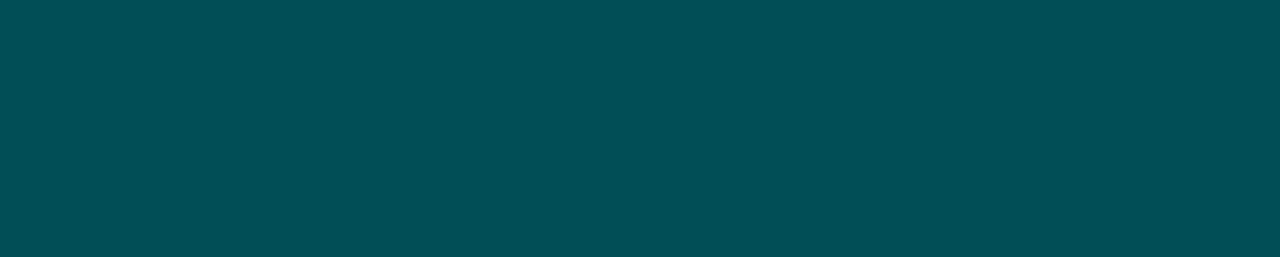
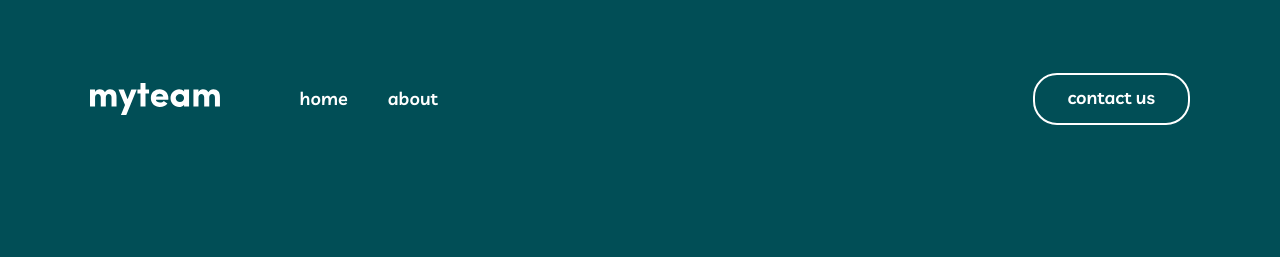
Before and after one commit to Akhrorbek1998/my-team-app, a plain HTML site: page index.html in a window 1280 px wide. Drawn offline with Linux system fonts and the light colour scheme; files whose address does not match are found by name.

Commit message:
add Header component and header styles

```diff
--- a/css/global.css
+++ b/css/global.css
@@ -55,3 +55,103 @@ img {
   padding-left: 40px;
   padding-right: 40px;
 }
+
+/* ======================= HEADER ======================== */
+.header {
+  padding-top: 73px;
+  padding-bottom: 129px;
+}
+
+.header__container {
+  display: flex;
+  align-items: center;
+}
+
+.site-logo {
+  display: block;
+  margin-right: 80px;
+}
+
+.nav {
+  width: 100%;
+  display: flex;
+  align-items: center;
+}
+
+.nav__list {
+  list-style: none;
+  display: flex;
+  gap: 40px;
+}
+
+.nav__link {
+  color: var(--white);
+  font-size: 18px;
+  font-weight: 600;
+  line-height: 28px;
+  transition: all 0.3s ease;
+}
+
+.nav__link:hover {
+  color: var(--light-color);
+}
+
+.outline-bnt {
+  display: block;
+  margin-left: auto;
+  padding: 9px 33px 11px 32px;
+  color: var(--white);
+  border: 2px solid var(--white);
+  border-radius: 24px;
+  font-size: 18px;
+  line-height: 28px;
+  font-weight: 600;
+  transition: all 0.3s ease;
+}
+
+.outline-bnt:hover {
+  background-color: var(--white);
+  color: var(--dark-green);
+}
+
+.outline-bnt:active {
+  box-shadow: 0 0 8px var(--white);
+}
+
+.bars-btn {
+  background-color: transparent;
+  border: none;
+  cursor: pointer;
+  display: none;
+}
+
+@media only screen and (max-width: 768px) {
+  .header {
+    padding-top: 64px;
+    padding-bottom: 112px;
+  }
+
+  .site-logo {
+    margin-right: 48px;
+  }
+
+  .site-logo__icon {
+    width: 128px;
+    height: 32px;
+  }
+}
+
+@media only screen and (max-width: 620px) {
+  .container {
+    padding-left: 24px;
+    padding-right: 24px;
+  }
+  .nav {
+    display: none;
+  }
+
+  .bars-btn {
+    display: block;
+    margin-left: auto;
+  }
+}
--- a/index.html
+++ b/index.html
@@ -11,5 +11,49 @@
     <!-- index css -->
     <link rel="stylesheet" href="./css//index.css" />
   </head>
-  <body></body>
+  <body>
+    <!-- HEADER START -->
+    <header class="header">
+      <div class="container">
+        <div class="header__container">
+          <!-- site logo -->
+          <a class="site-logo" href="index.html">
+            <img
+              class="site-logo__icon"
+              src="./images/site-logo.svg"
+              alt="site logo"
+              width="160"
+              height="40"
+            />
+          </a>
+
+          <!-- navbar -->
+          <nav class="nav">
+            <ul class="nav__list">
+              <li class="nav__item">
+                <a class="nav__link" href="index.html">home</a>
+              </li>
+              <li class="nav__item">
+                <a class="nav__link" href="about.html">about</a>
+              </li>
+            </ul>
+            <!-- contact button -->
+            <a class="outline-bnt" href="contact.html">contact us</a>
+          </nav>
+
+          <!-- hamburger button -->
+          <button class="bars-btn">
+            <img
+              class="bars-btn__img"
+              src="./images/bars.svg"
+              alt="bars image"
+              width="20"
+              height="17"
+            />
+          </button>
+        </div>
+      </div>
+    </header>
+    <!-- HEADER FINISH -->
+  </body>
 </html>
```
Also changed, not shown: images/bars.svg (added), images/close.svg (added), images/sidebar-bg.png (added).
